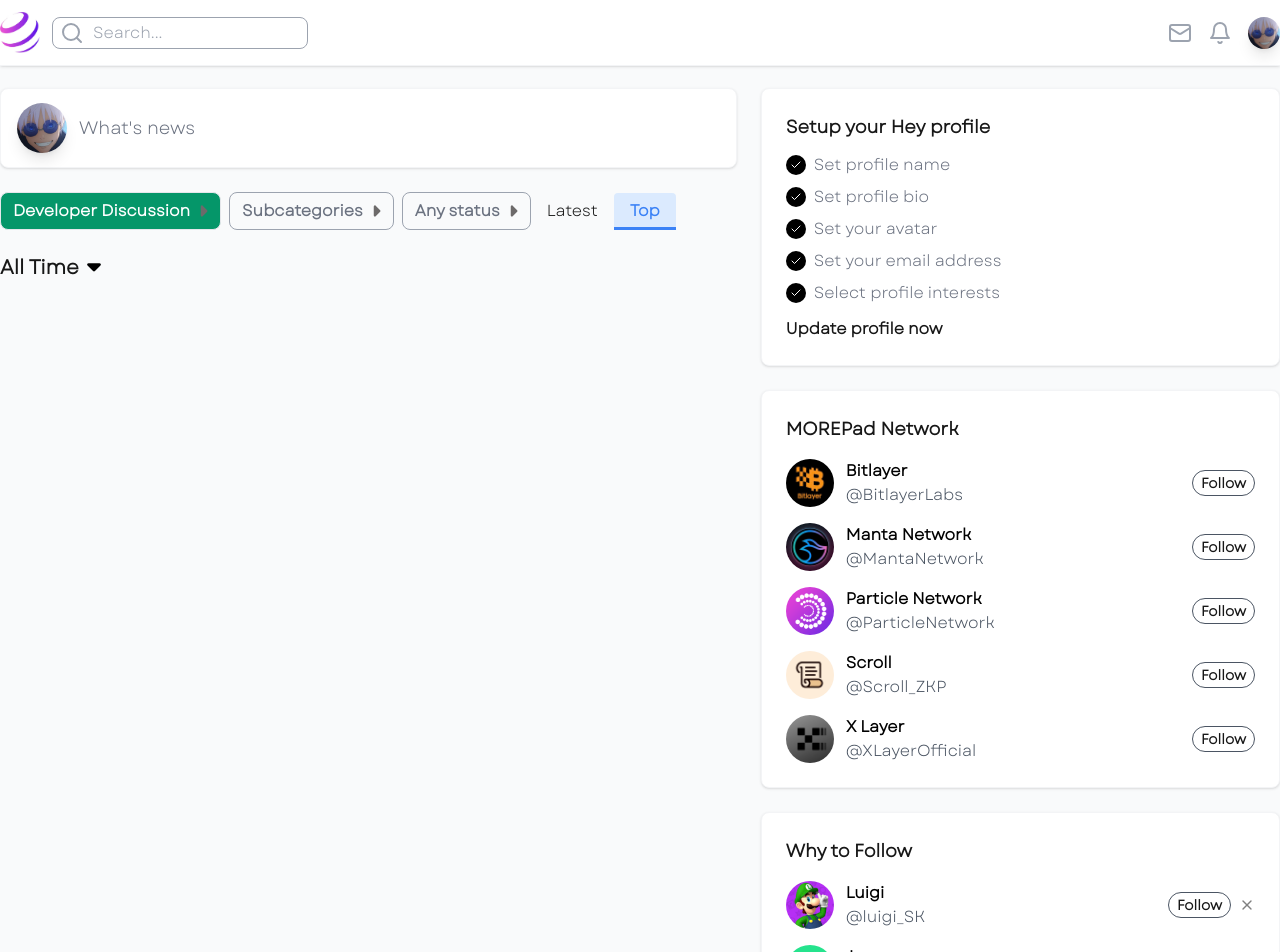
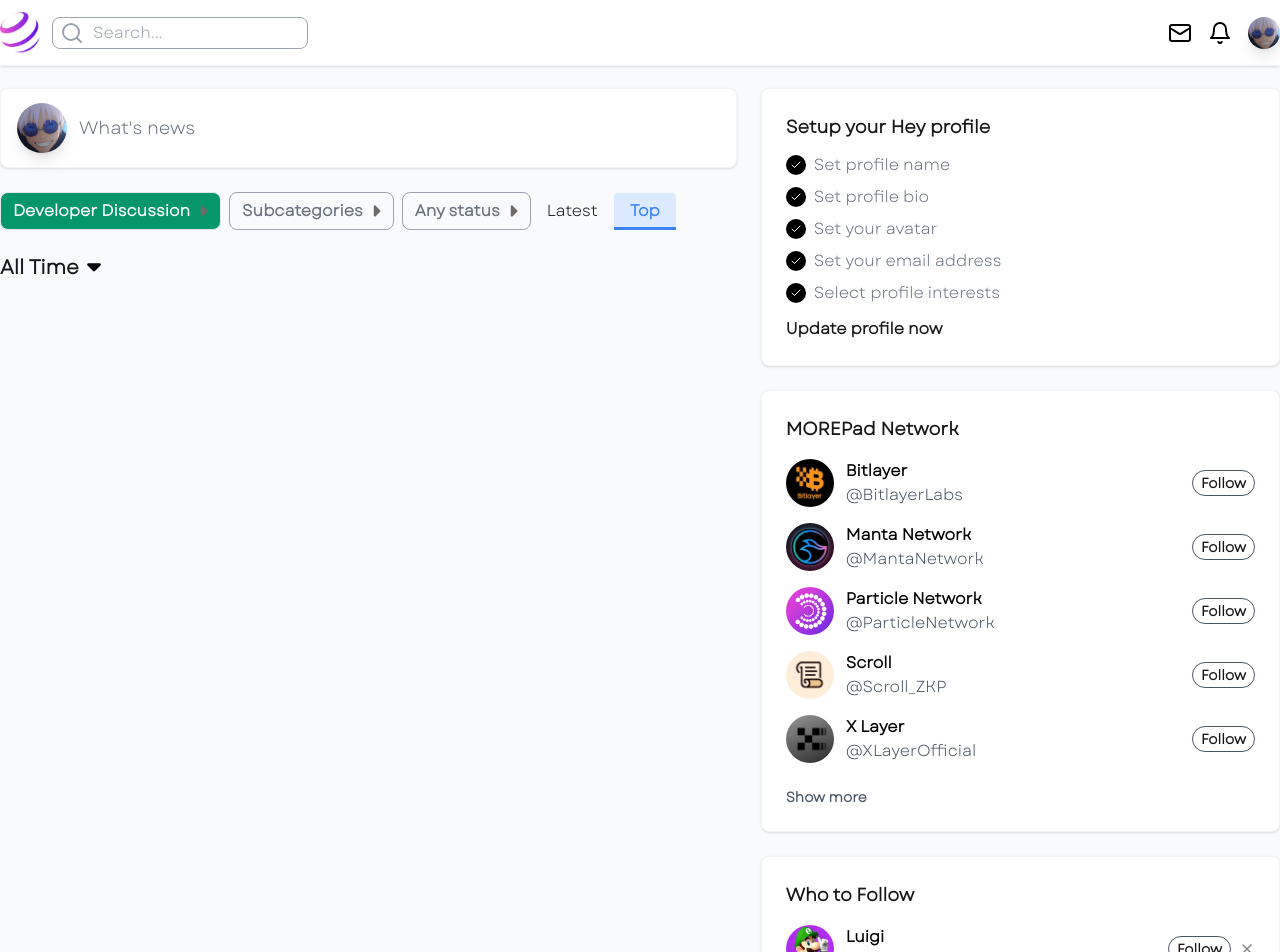
Before and after one commit to PhongThanh0907/demo_social, a Next.js app: page / in a window 1280 px wide. Shown: the top 952 px of the page. Built offline with nearby package versions, Linux system fonts and the light colour scheme.

Commit message:
update code

```diff
--- a/src/app/(main)/page.tsx
+++ b/src/app/(main)/page.tsx
@@ -180,10 +180,13 @@
                   </div>
                 ))}
               </div>
+              <div className="text-gray-600 font-semibold text-sm pt-2">
+                Show more
+              </div>
             </div>
 
             <div className="border border-gray-100 shadow rounded-lg bg-white w-full space-y-4 p-6 gap-2">
-              <span className="text-lg font-semibold">Why to Follow</span>
+              <span className="text-lg font-semibold">Who to Follow</span>
 
               <div className="space-y-4">
                 {data3.map((item, index) => (
--- a/src/components/Header.tsx
+++ b/src/components/Header.tsx
@@ -18,8 +18,8 @@
         </div>
 
         <div className="flex items-center gap-4">
-          <Mail className="text-gray-400 h-6 w-6" />
-          <Bell className="text-gray-400 h-6 w-6" />
+          <Mail className="text-black h-6 w-6" />
+          <Bell className="text-black h-6 w-6" />
           <Image
             className="rounded-full shadow-lg"
             src="/logo.jpg"
```
